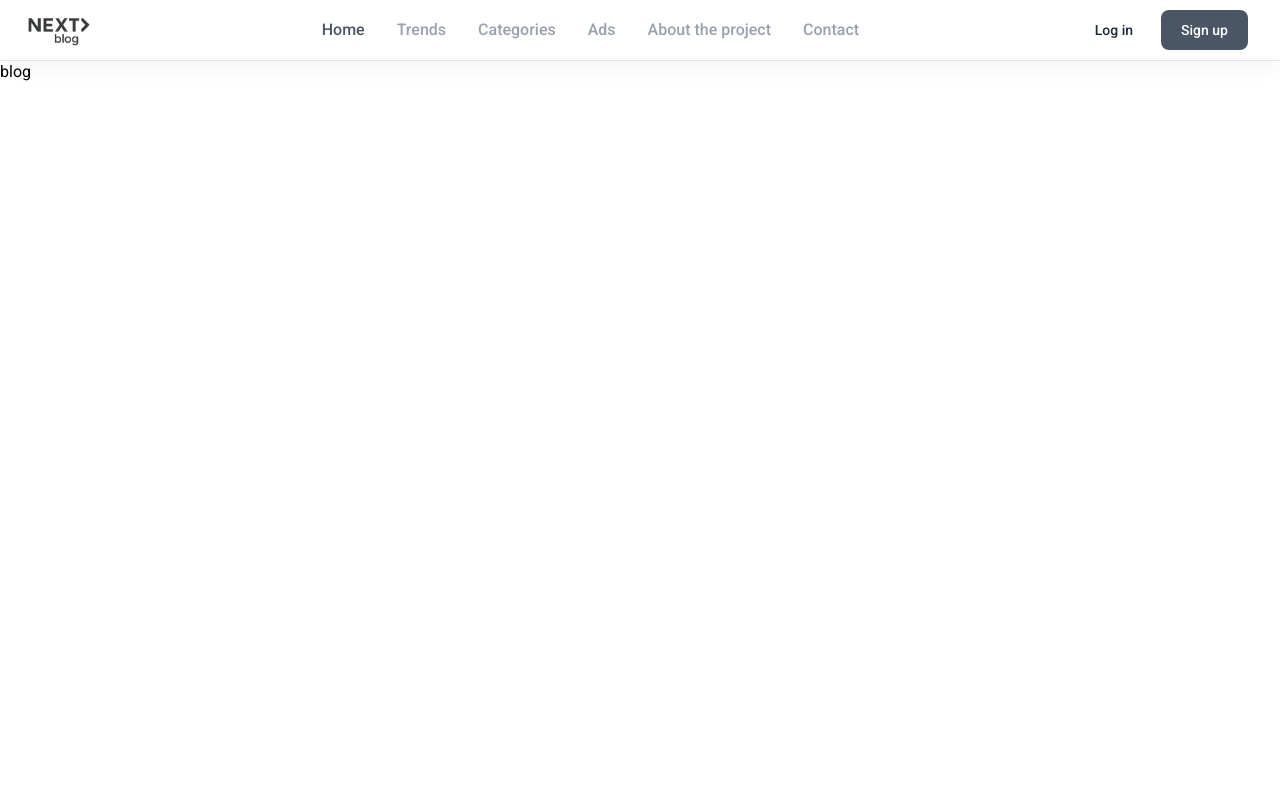
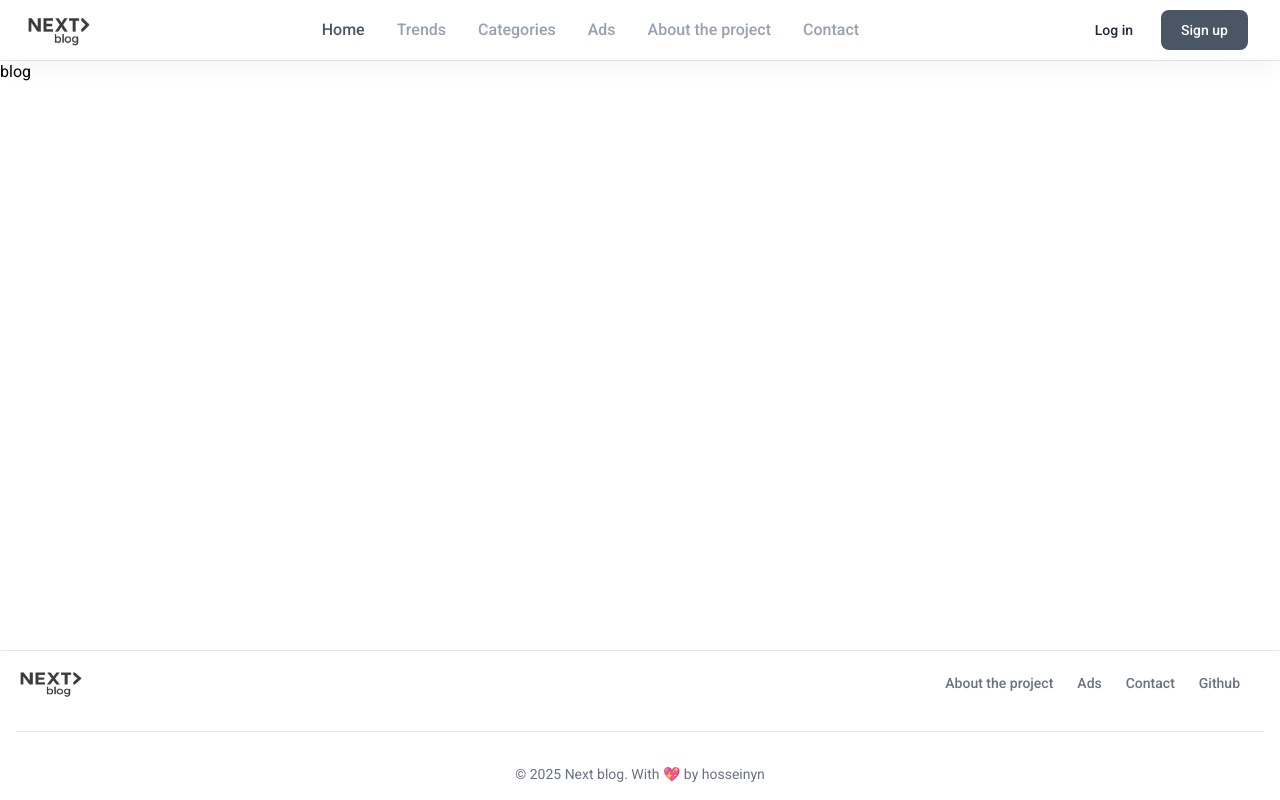
Before and after one commit to hosseinyn/next-blog, a Next.js app: page / in a window 1280 px wide. Built offline with nearby package versions, Linux system fonts and the light colour scheme.

Commit message:
Add footer

```diff
--- /dev/null
+++ b/app/components/Footer.jsx
@@ -0,0 +1,62 @@
+import "../styles/Footer.css";
+
+import Image from "next/image";
+import Link from "next/link";
+
+const Footer = () => {
+  return (
+    <footer className="bg-white w-full">
+      <div className="p-4">
+        <div className="sm:flex sm:items-center sm:justify-between">
+          <a
+            href="#"
+            className="flex items-center mb-4 sm:mb-0 space-x-3 rtl:space-x-reverse"
+          >
+            <Image
+              src="/logo.png"
+              width={70}
+              height={170}
+              className="h-8"
+              alt="Next Blog"
+            />
+            <span className="self-center text-2xl font-semibold whitespace-nowrap dark:text-white">
+
+            </span>
+          </a>
+          <ul className="flex flex-wrap items-center mb-6 text-sm font-medium text-gray-500 sm:mb-0 dark:text-gray-400">
+            <li>
+              <Link href="/about" className="hover:underline me-4 md:me-6">
+                About the project
+              </Link>
+            </li>
+            <li>
+              <Link href="/ads" className="hover:underline me-4 md:me-6">
+                Ads
+              </Link>
+            </li>
+            <li>
+              <Link href="/contact" className="hover:underline me-4 md:me-6">
+                Contact
+              </Link>
+            </li>
+            <li>
+              <a href="https://github.com/hosseinyn/next-blog" className="hover:underline me-4 md:me-6">
+                Github
+              </a>
+            </li>
+          </ul>
+        </div>
+        <hr className="my-6 border-gray-200 sm:mx-auto dark:border-gray-700 lg:my-8" />
+        <span className="block text-sm text-gray-500 sm:text-center dark:text-gray-400">
+          © 2025{" "}
+          <a href="#" className="hover:underline">
+            Next blog
+          </a>
+          . With 💖 by <a href="https://github.com/hosseinyn">hosseinyn</a>
+        </span>
+      </div>
+    </footer>
+  );
+};
+
+export default Footer;
--- a/app/layout.js
+++ b/app/layout.js
@@ -2,6 +2,7 @@ import { Geist, Geist_Mono } from "next/font/google";
 import "./globals.css";
 
 import Header from "./components/Header";
+import Footer from "./components/Footer";
 
 const geistSans = Geist({
   variable: "--font-geist-sans",
@@ -27,6 +28,8 @@ export default function RootLayout({ children }) {
         <Header />
 
         {children}
+
+        <Footer />
       </body>
     </html>
   );
--- /dev/null
+++ b/app/styles/Footer.css
@@ -0,0 +1,5 @@
+footer {
+    position: absolute;
+    bottom: 0;
+    box-shadow: rgba(0, 0, 0, 0.05) 0px 6px 24px 0px, rgba(0, 0, 0, 0.08) 0px 0px 0px 1px;
+}
```
